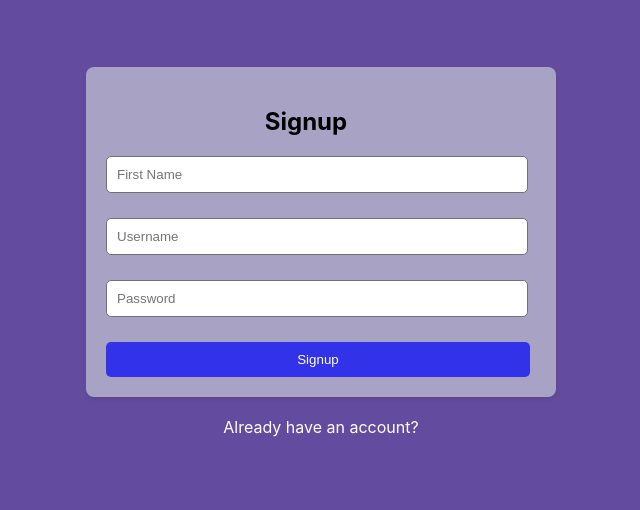
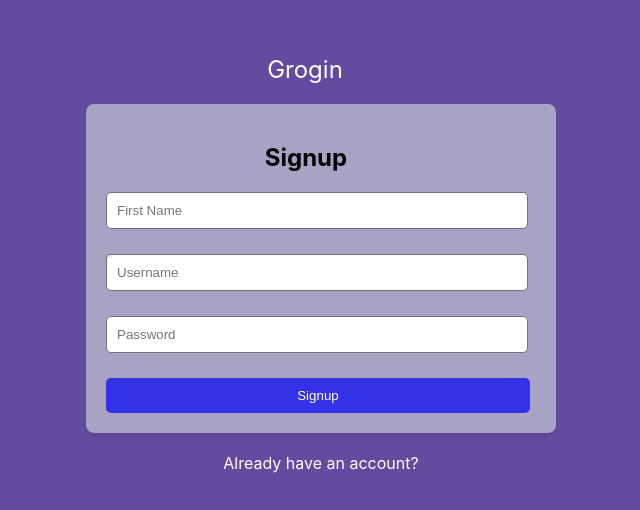
Before and after one commit to saadhoffl/steyp-training-projects, a React (Create React App) app in the folder web-application-developer/react-js/grogin/: page /signup in a window 1280 px wide. Shown: the part 148-658 px from the top of the page, without its empty margins (319-959 px from the left). Built offline with nearby package versions, Linux system fonts and the light colour scheme.

Commit message:
UI Bug Fixed

```diff
--- a/web-application-developer/react-js/grogin/src/components/BodyComponent.js
+++ b/web-application-developer/react-js/grogin/src/components/BodyComponent.js
@@ -353,8 +353,8 @@ const FrameParent = styled.div`
 const ShopNow = styled.b`
   position: absolute;
   margin: 0 !important;
-  bottom: -17px;
-  left: 13px;
+  bottom: -4px;
+  left: 23px;
   font-size: 12px;
   letter-spacing: -0.24px;
   line-height: 42px;
@@ -372,7 +372,7 @@ const IklbIconMoveRight = styled.img`
 const Link1 = styled.button`
   cursor: pointer;
   border: 1px solid #e5e7eb;
-  padding: 8px 13px;
+  padding: 10px 13px;
   background-color: #fff;
   width: 109px;
   border-radius: 999px;
--- a/web-application-developer/react-js/grogin/src/pages/Signin.js
+++ b/web-application-developer/react-js/grogin/src/pages/Signin.js
@@ -65,6 +65,7 @@ const Paragraph = styled.p`
   font-size: 24px;
   color: #fff;
   margin-bottom: 20px;
+  padding-right: 3px;
 `;
 
 const LoginPage = () => {
--- a/web-application-developer/react-js/grogin/src/pages/Signup.js
+++ b/web-application-developer/react-js/grogin/src/pages/Signup.js
@@ -60,9 +60,17 @@ const StyledLink = styled(Link)`
   }
 `;
 
+const Paragraph = styled.p`
+  font-size: 24px;
+  color: #fff;
+  margin-bottom: 20px;
+  padding-right: 32px;
+`;
+
 const LoginPage = () => {
   return (
     <Container>
+      <Paragraph>Grogin</Paragraph>
       <LoginForm>
         <Title>Signup</Title>
         <Input type="text" placeholder="First Name" />
```
